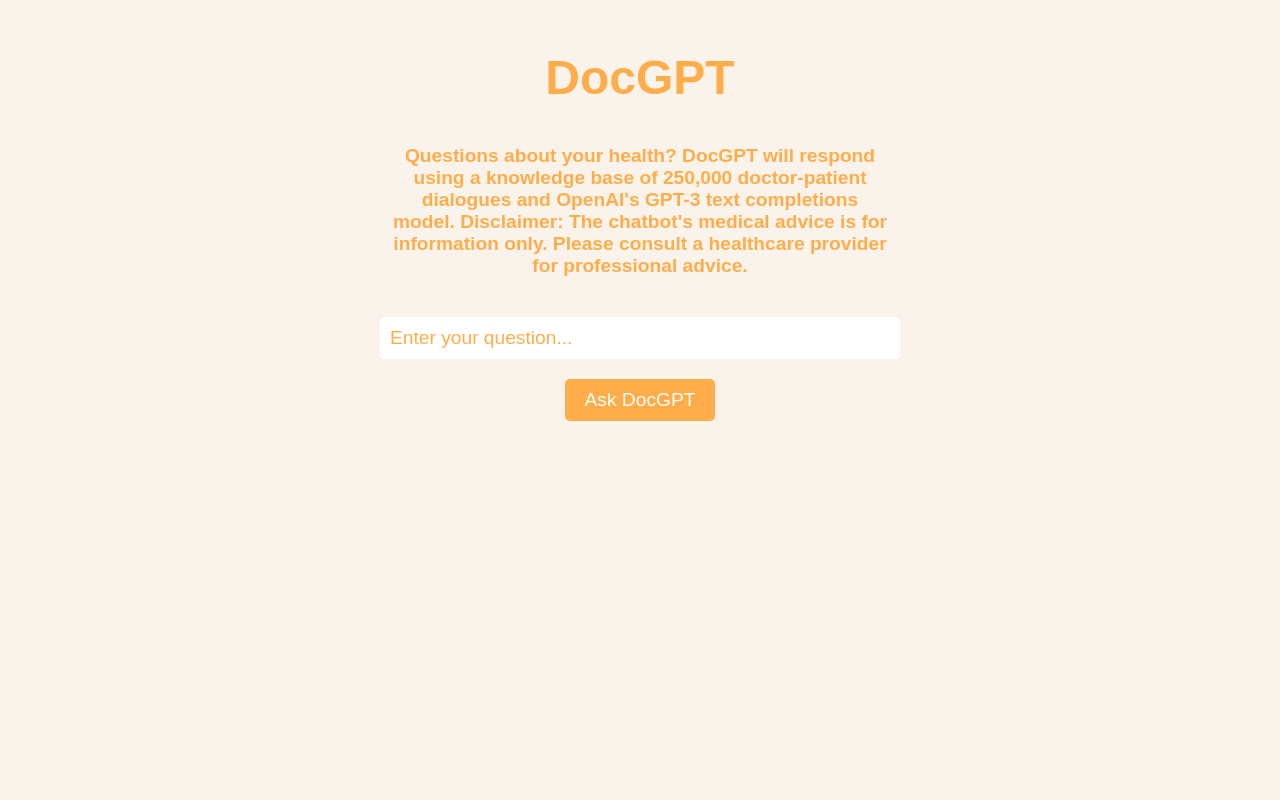
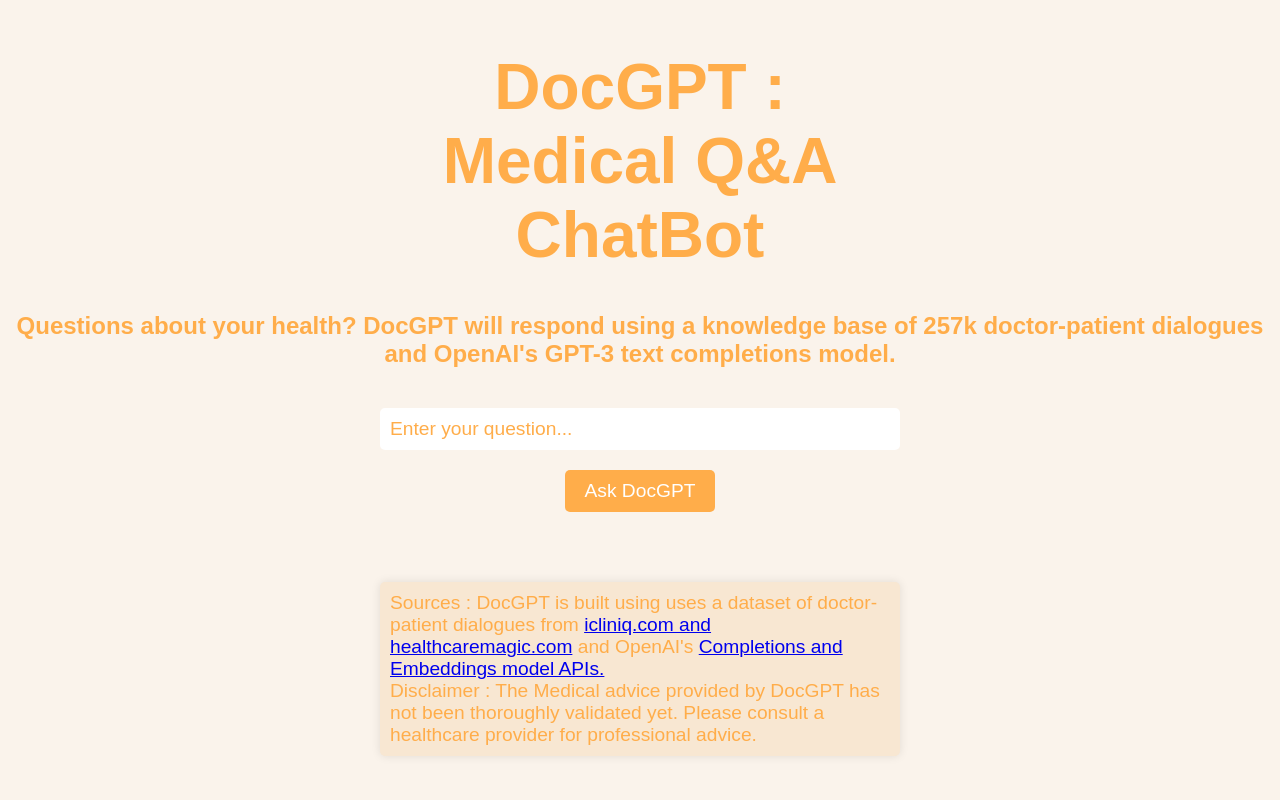
Before and after one commit to dustinmarshall/DocGPT, a Flask app: page / in a window 1280 px wide. Run offline with Flask 2, Linux system fonts and the light colour scheme.

Commit message:
updated html & css

```diff
--- a/static/css/style.css
+++ b/static/css/style.css
@@ -8,13 +8,13 @@ body {
   }
 
   h1 {
-    font-size: 3em;
+    font-size: 4em;
     margin: 50px auto 40px;
     max-width: 500px;
   }
 
-  h2 {
-    font-size: 1.2em;
+  h3 {
+    font-size: 1em;
     margin: 40px auto 30px;
     max-width: 500px;
   }
--- a/templates/index.html
+++ b/templates/index.html
@@ -5,9 +5,10 @@
     <link rel="stylesheet" type="text/css" href="static/css/style.css">
 </head>
 <body>
-    <h1>DocGPT</h1>
-    <h2>Questions about your health? DocGPT will respond using a knowledge base of 250,000 doctor-patient dialogues and
-        OpenAI's GPT-3 text completions model. Disclaimer: The chatbot's medical advice is for information only. Please consult a healthcare provider for professional advice.</h2>
+    <h1>DocGPT : Medical Q&A ChatBot</h1>
+    <h2>Questions about your health? DocGPT will respond using a knowledge base
+        of 257k doctor-patient dialogues and OpenAI's GPT-3 text completions model.
+        </h2>
     <form method="POST">
         <input type="text" name="text" placeholder="Enter your question...">
         <button type="submit" name="submit">Ask DocGPT</button>
@@ -16,5 +17,11 @@
         <p> Q : {{ text }} <br><br>
             PregChat : {{ answer }}</p>
     {% endif %}
+    <p>Sources : DocGPT is built using uses a dataset of doctor-patient dialogues from
+        <a href="https://www.google.com">icliniq.com and healthcaremagic.com</a>
+        and OpenAI's <a href="https://www.google.com">Completions and Embeddings model APIs.</a><br>
+        Disclaimer : The Medical advice provided by DocGPT has not been thoroughly validated yet. Please consult
+        a healthcare provider for professional advice.
+    </p>
 </body>
 </html>
```
